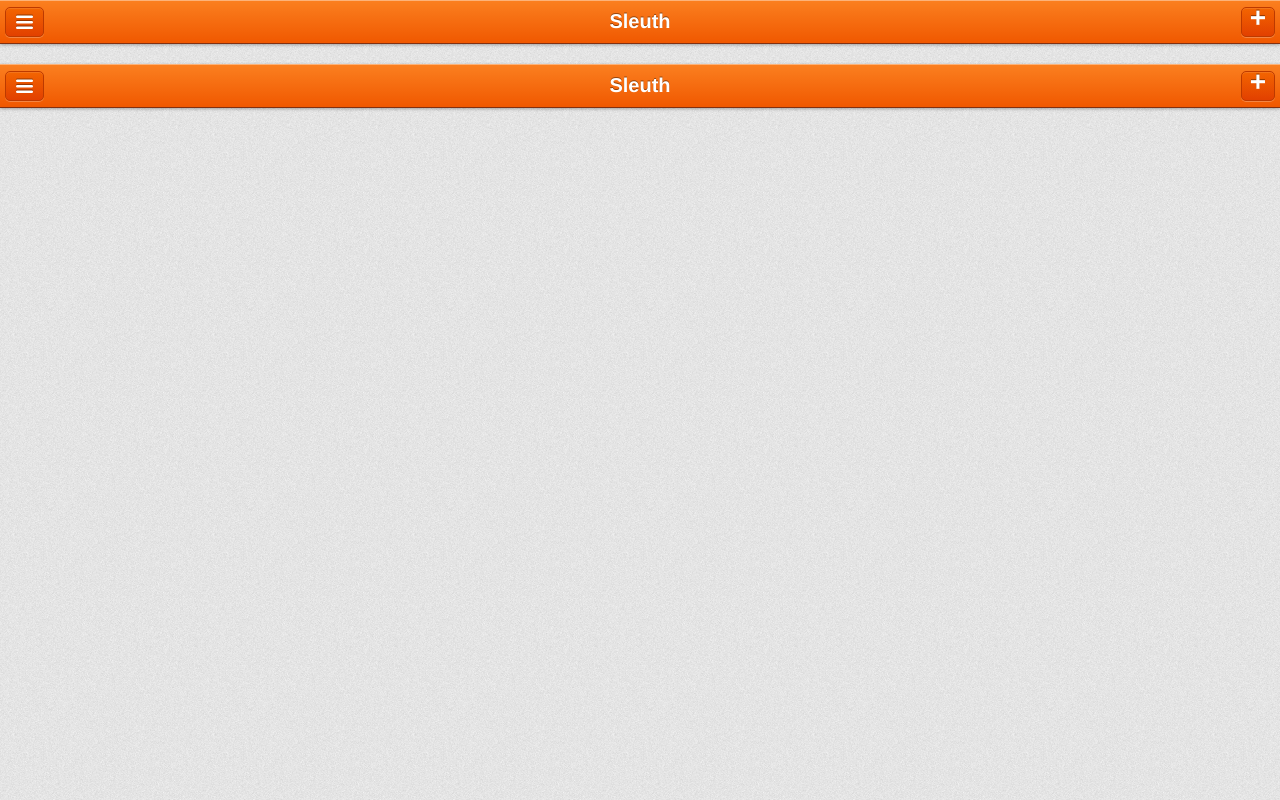
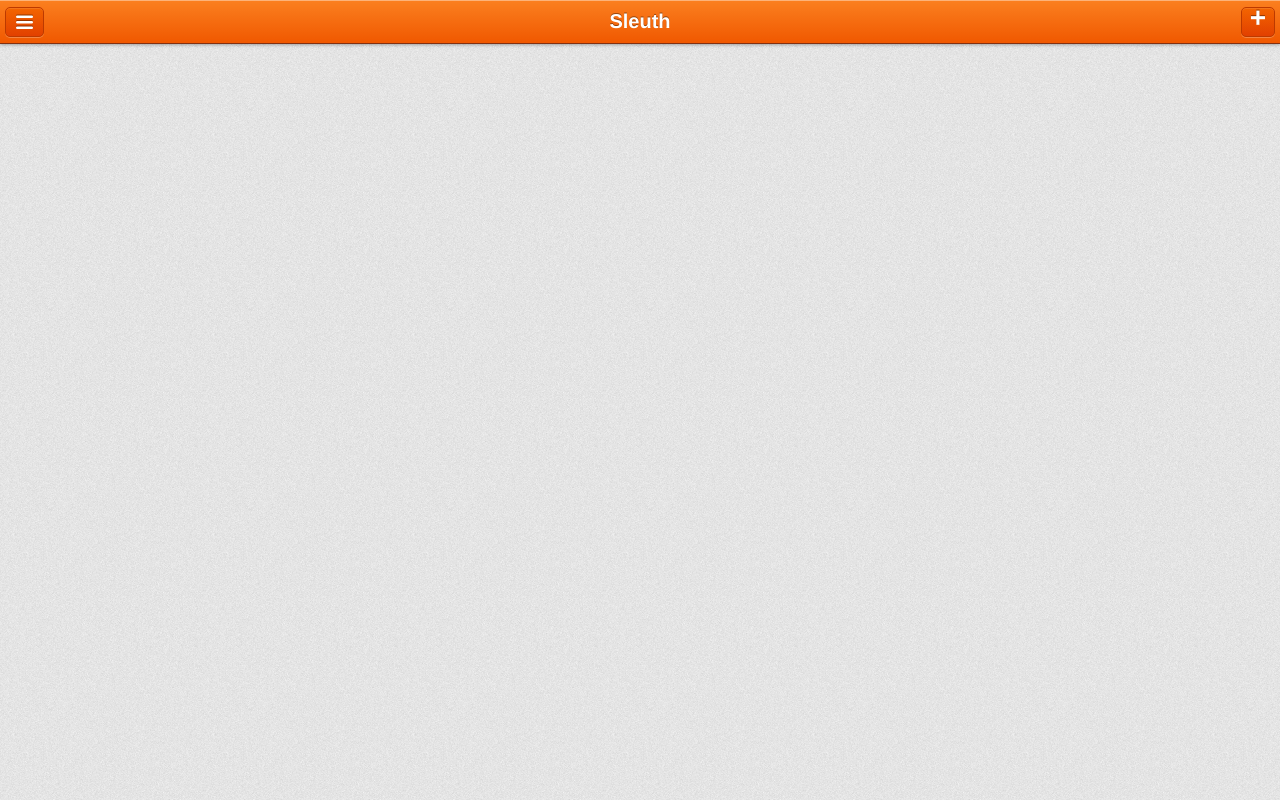
Before and after one commit to harvesthq/Sidetap, a website: page demo/sleuth/index.html in a window 1280 px wide. Drawn offline with Linux system fonts and the light colour scheme.

Commit message:
Remove second content panel

```diff
--- a/demo/sleuth/index.html
+++ b/demo/sleuth/index.html
@@ -60,27 +60,6 @@
           </div>
         </div>
 
-        <div class="stp-content-panel" style="">
-          <header class="header-">
-            <a class="header-button right js-show-add-time-form" href="javascript:void(0)">
-              <span class="add">+</span>
-            </a>
-
-            <a class="header-button js-nav-button" href="javascript:void(0)">
-              <span class="menu">Menu</span>
-            </a>
-
-            <h1>Sleuth</h1>
-          </header>
-
-          <div class="stp-content-frame">
-            <div class="stp-content-body">
-              <div class="container">
-              </div>
-            </div>
-          </div>
-        </div>
-
       </div>
     </div>
 
```
